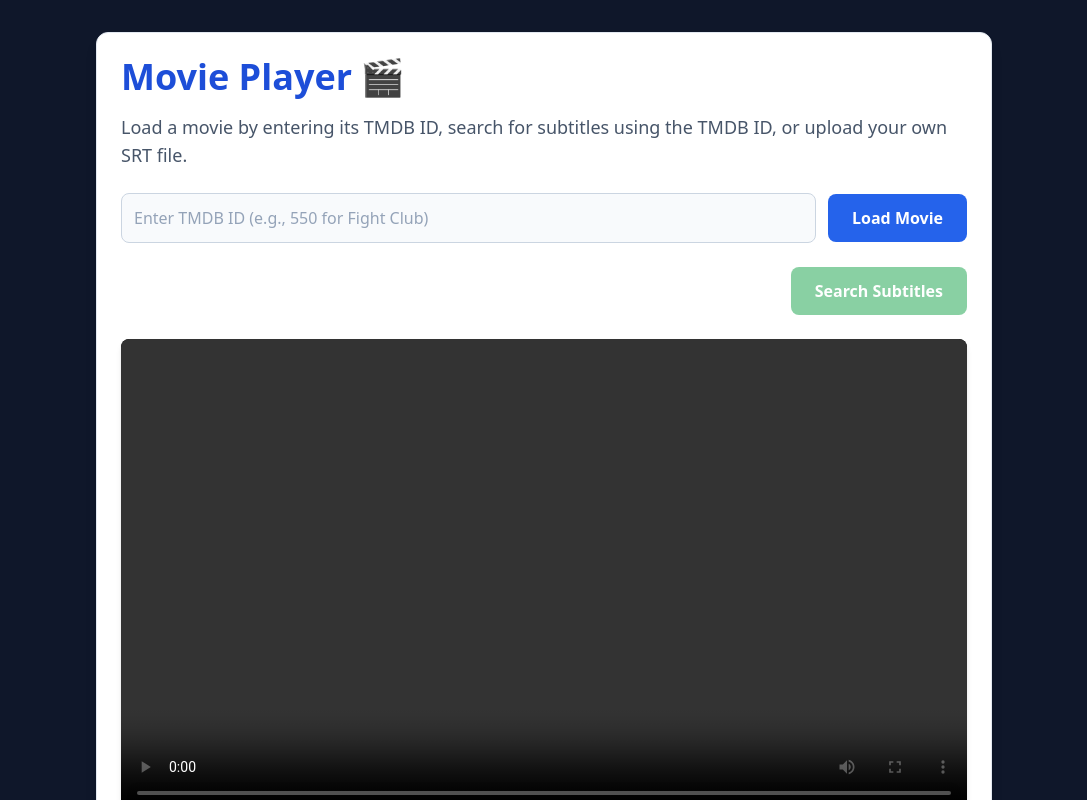
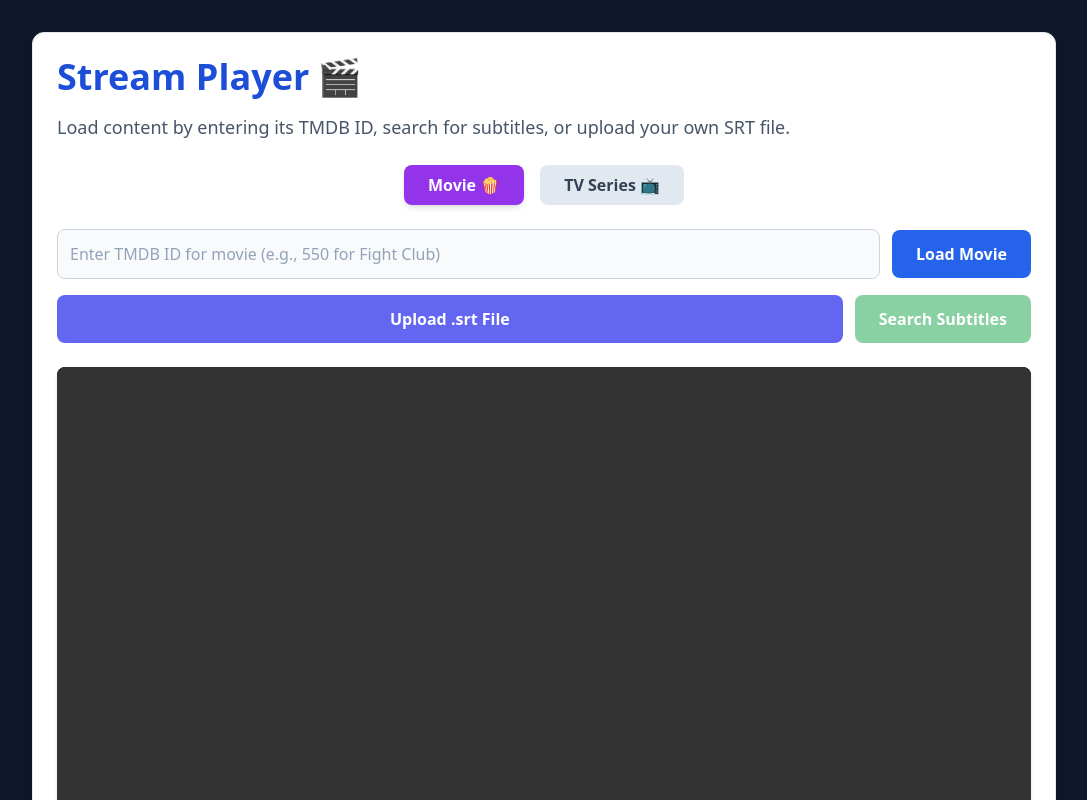
Before and after one commit to crixsz/movie-player, a React (Vite) app: page / in a window 1280 px wide. Shown: the top 800 px of the page, without its empty margins (96-1183 px from the left). Built offline with nearby package versions, Linux system fonts and the light colour scheme.

Commit message:
Refactor App component to support both movie and TV series content types, including dynamic TMDB ID handling, season and episode inputs, and improved error messaging.

```diff
--- a/src/App.jsx
+++ b/src/App.jsx
@@ -70,16 +70,19 @@ const CustomAlertModal = ({ message, onClose }) => {
 
 function App() {
   // State variables for TMDB ID, movie title, error messages, loading states, and URLs
-  const [tmdbId, setTmdbId] = useState(''); // Changed from movieId to tmdbId
-  const [videoTitle, setVideoTitle] = useState(''); // Title of the video to display
+  const [tmdbId, setTmdbId] = useState('');
+  const [videoTitle, setVideoTitle] = useState('');
   const [errorMessage, setErrorMessage] = useState('');
-  const [isLoading, setIsLoading] = useState(false); // For movie loading
-  const [subtitleVttUrl, setSubtitleVttUrl] = useState(null); // URL for the loaded VTT subtitle
-  const [streamUrl, setStreamUrl] = useState(null); // URL for the video stream
-  const [subtitleResults, setSubtitleResults] = useState([]); // Array to store subtitle search results
-  const [isSearchingSubtitles, setIsSearchingSubtitles] = useState(false); // For subtitle search loading
+  const [isLoading, setIsLoading] = useState(false);
+  const [subtitleVttUrl, setSubtitleVttUrl] = useState(null);
+  const [streamUrl, setStreamUrl] = useState(null);
+  const [subtitleResults, setSubtitleResults] = useState([]);
+  const [isSearchingSubtitles, setIsSearchingSubtitles] = useState(false);
+  const [contentType, setContentType] = useState('movie'); // State for 'movie' or 'tv'
+  const [season, setSeason] = useState(''); // New state for TV series season
+  const [episode, setEpisode] = useState(''); // New state for TV series episode
 
-  const playerRef = useRef(null); // Ref for the video player (not directly used in HlsPlayer, but kept for potential future use)
+  const playerRef = useRef(null);
 
   // Function to convert SRT subtitle format to VTT format
   const srtToVtt = (srtText) => {
@@ -137,62 +140,95 @@ function App() {
     reader.readAsText(file); // Read the uploaded file as text
   };
 
-  // Function to load a movie stream based on TMDB ID
-  const loadMovie = async () => {
-    if (!tmdbId) { // Use tmdbId
-      setErrorMessage('Please enter a TMDB ID.');
+  // Function to load content stream based on TMDB ID and content type
+  const loadContent = async () => {
+    if (!tmdbId) {
+      setErrorMessage(`Please enter a TMDB ID for the ${contentType}.`);
       return;
     }
 
-    setIsLoading(true); // Set loading state
-    setErrorMessage(''); // Clear previous errors
-    setStreamUrl(null); // Clear previous stream
-    setSubtitleVttUrl(null); // Clear previous subtitles
-    setSubtitleResults([]); // Clear previous subtitle search results
+    if (contentType === 'tv' && (!season || !episode)) {
+      setErrorMessage('Please enter both season and episode numbers for TV series.');
+      return;
+    }
+
+    setIsLoading(true);
+    setErrorMessage('');
+    setStreamUrl(null);
+    setSubtitleVttUrl(null);
+    setSubtitleResults([]);
 
     try {
-      const res = await fetch(`http://localhost:3000/play/${tmdbId}`); // Use tmdbId here
+      let res;
+      if (contentType === 'movie') {
+        res = await fetch(`http://localhost:3000/play/${tmdbId}`); // Movie API endpoint
+      } else { // contentType === 'tv'
+        res = await fetch(`http://localhost:3000/playtv/${tmdbId}/${season}/${episode}`); // TV Series API endpoint
+      }
+
       if (!res.ok) throw new Error(`HTTP error: ${res.status}`);
       const data = await res.json();
       if (!data.stream) throw new Error('No stream URL returned.');
 
-      setStreamUrl(data.stream); // Set the stream URL
-      setVideoTitle(data.movieName); // Set the video title from the response
+      setStreamUrl(data.stream);
+      setVideoTitle(data.movieName || data.tvName); // Use appropriate name from response
     } catch (err) {
       console.error(err);
-      setErrorMessage(err.message || 'Failed to load stream.');
+      setErrorMessage(err.message || `Failed to load ${contentType} stream.`);
     } finally {
-      setIsLoading(false); // Reset loading state
+      setIsLoading(false);
     }
   };
 
-  // Function to search for subtitles using the OpenSubtitles API proxy with tmdb_id
+  // Function to search for subtitles using the OpenSubtitles API proxy
   const searchSubtitles = async () => {
-    if (!tmdbId) { // Search using tmdbId, not movieTitle
-      setErrorMessage('Please load a movie first or enter a TMDB ID to search for subtitles.');
+    if (!tmdbId) {
+      setErrorMessage(`Please load a ${contentType} first or enter a TMDB ID to search for subtitles.`);
       return;
     }
 
-    setIsSearchingSubtitles(true); // Set subtitle search loading state
-    setErrorMessage(''); // Clear previous errors
-    setSubtitleResults([]); // Clear previous results
+    setIsSearchingSubtitles(true);
+    setErrorMessage('');
+    setSubtitleResults([]);
 
     try {
-      // Call the backend proxy for OpenSubtitles search, passing tmdb_id
-      const res = await fetch(`http://localhost:3000/subtitles/search?tmdb_id=${encodeURIComponent(tmdbId)}`);
+      let res;
+      if (contentType === 'tv') {
+        // For TV, use the new /tvsubtitles/search endpoint with season and episode
+        if (!season || !episode) {
+          setErrorMessage('Please enter both season and episode numbers for TV series.');
+          setIsSearchingSubtitles(false);
+          return;
+        }
+        const params = new URLSearchParams({
+          tmdb_id: tmdbId,
+          season_id: season,
+          episode_id: episode,
+          language: 'en', // You can make this dynamic if needed
+        });
+        res = await fetch(`http://localhost:3000/tvsubtitles/search?${params.toString()}`);
+      } else {
+        // For movies, use the old endpoint
+        const params = new URLSearchParams({
+          tmdb_id: tmdbId,
+          type: contentType,
+        });
+        res = await fetch(`http://localhost:3000/subtitles/search?${params.toString()}`);
+      }
+
       if (!res.ok) throw new Error(`HTTP error: ${res.status}`);
       const data = await res.json();
 
       if (data.data && data.data.length > 0) {
-        setSubtitleResults(data.data); // Store the subtitle results
+        setSubtitleResults(data.data);
       } else {
-        setErrorMessage('No subtitles found for this movie TMDB ID.');
+        setErrorMessage(`No subtitles found for this ${contentType} TMDB ID.`);
       }
     } catch (err) {
       console.error(err);
       setErrorMessage(err.message || 'Failed to search for subtitles.');
     } finally {
-      setIsSearchingSubtitles(false); // Reset subtitle search loading state
+      setIsSearchingSubtitles(false);
     }
   };
 
@@ -216,7 +252,7 @@ function App() {
       setSubtitleVttUrl(url); // Set the VTT URL for the video player
       setSubtitleResults([]); // Clear search results after a subtitle is loaded
     } catch (err) {
-      console.addError(err);
+      console.error(err);
       setErrorMessage(err.message || 'Failed to load subtitle from API.');
     } finally {
       setIsLoading(false); // Reset loading state
@@ -232,41 +268,116 @@ function App() {
 
   return (
     <div className="min-h-screen bg-slate-900 text-slate-800 p-4 sm:p-6 lg:p-8 flex items-center justify-center font-sans">
-      <div className="container max-w-4xl mx-auto p-6 bg-white rounded-xl shadow-lg border border-slate-200">
+      <div className="container max-w-5xl mx-auto p-6 bg-white rounded-xl shadow-lg border border-slate-200">
         <h1 className="text-3xl sm:text-4xl font-bold text-blue-700 mb-4 flex items-center">
-          Movie Player <span className="ml-2 text-4xl">🎬</span>
+          Stream Player <span className="ml-2 text-4xl">🎬</span>
         </h1>
         <p className="text-slate-600 mb-6 text-base sm:text-lg">
-          Load a movie by entering its TMDB ID, search for subtitles using the TMDB ID, or upload your own SRT file.
+          Load content by entering its TMDB ID, search for subtitles, or upload your own SRT file.
         </p>
-        <div className='text-slate-600 mb-2 text-xl font-semibold'>{videoTitle}</div>
-        {/* TMDB ID Input and Load Button */}
-        <div className="flex flex-col sm:flex-row items-stretch sm:items-center gap-3 mb-6">
-          <input
-            type="text"
-            value={tmdbId} // Use tmdbId
-            onChange={(e) => setTmdbId(e.target.value)} // Set tmdbId
-            placeholder="Enter TMDB ID (e.g., 550 for Fight Club)" // Updated placeholder
-            className="flex-grow p-3 border border-slate-300 rounded-lg focus:outline-none focus:ring-2 focus:ring-blue-500 bg-slate-50 text-slate-800 placeholder-slate-400 text-base"
-          />
+
+        {/* Content Type Selection */}
+        <div className="mb-6 flex justify-center gap-4">
           <button
-            onClick={loadMovie}
-            disabled={isLoading}
-            className="px-6 py-3 bg-blue-600 text-white font-semibold rounded-lg hover:bg-blue-800 transition-colors duration-200 focus:outline-none focus:ring-2 focus:ring-blue-500 focus:ring-opacity-50 disabled:opacity-50 disabled:cursor-not-allowed text-base"
+            onClick={() => {
+              setContentType('movie');
+              setTmdbId('');
+              setVideoTitle('');
+              setStreamUrl(null);
+              setSubtitleVttUrl(null);
+              setSubtitleResults([]);
+              setErrorMessage('');
+              setSeason(''); // Clear season/episode when switching
+              setEpisode('');
+            }}
+            className={`px-6 py-2 rounded-lg font-semibold transition-colors duration-200 ${
+              contentType === 'movie'
+                ? 'bg-purple-600 text-white shadow-md'
+                : 'bg-slate-200 text-slate-700 hover:bg-slate-300'
+            }`}
           >
-            {isLoading ? 'Loading Movie...' : 'Load Movie'}
+            Movie 🍿
+          </button>
+          <button
+            onClick={() => {
+              setContentType('tv');
+              setTmdbId('');
+              setVideoTitle('');
+              setStreamUrl(null);
+              setSubtitleVttUrl(null);
+              setSubtitleResults([]);
+              setErrorMessage('');
+              setSeason(''); // Clear season/episode when switching
+              setEpisode('');
+            }}
+            className={`px-6 py-2 rounded-lg font-semibold transition-colors duration-200 ${
+              contentType === 'tv'
+                ? 'bg-purple-600 text-white shadow-md'
+                : 'bg-slate-200 text-slate-700 hover:bg-slate-300'
+            }`}
+          >
+            TV Series 📺
           </button>
         </div>
 
-        {/* Subtitle Search Input and Button (now uses tmdbId implicitly for search API) */}
+        <div className='text-slate-600 mb-2 text-xl font-semibold'>{videoTitle}</div>
+
+        {/* TMDB ID Input and Load Button */}
+        <div className="flex flex-col sm:flex-row items-stretch sm:items-center gap-3 mb-4">
+          <input
+            type="text"
+            value={tmdbId}
+            onChange={(e) => setTmdbId(e.target.value)}
+            placeholder={`Enter TMDB ID for ${contentType} (e.g., ${contentType === 'movie' ? '550 for Fight Club' : '1399 for Game of Thrones'})`}
+            className="flex-grow p-3 border border-slate-300 rounded-lg focus:outline-none focus:ring-2 focus:ring-blue-500 bg-slate-50 text-slate-800 placeholder-slate-400 text-base"
+          />
+          {contentType === 'tv' && (
+            <>
+              <input
+                type="number"
+                value={season}
+                onChange={(e) => setSeason(e.target.value)}
+                placeholder="Season (e.g., 1)"
+                min="1"
+                className="w-24 p-3 border border-slate-300 rounded-lg focus:outline-none focus:ring-2 focus:ring-blue-500 bg-slate-50 text-slate-800 placeholder-slate-400 text-base"
+              />
+              <input
+                type="number"
+                value={episode}
+                onChange={(e) => setEpisode(e.target.value)}
+                placeholder="Episode (e.g., 1)"
+                min="1"
+                className="w-24 p-3 border border-slate-300 rounded-lg focus:outline-none focus:ring-2 focus:ring-blue-500 bg-slate-50 text-slate-800 placeholder-slate-400 text-base"
+              />
+            </>
+          )}
+          <button
+            onClick={loadContent}
+            disabled={isLoading || (contentType === 'tv' && (!tmdbId || !season || !episode))}
+            className="px-6 py-3 bg-blue-600 text-white font-semibold rounded-lg hover:bg-blue-800 transition-colors duration-200 focus:outline-none focus:ring-2 focus:ring-blue-500 focus:ring-opacity-50 disabled:opacity-50 disabled:cursor-not-allowed text-base"
+          >
+            {isLoading ? `Loading ${contentType === 'movie' ? 'Movie' : 'Episode'}...` : `Load ${contentType === 'movie' ? 'Movie' : 'Episode'}`}
+          </button>
+        </div>
+
+        {/* Subtitle Search Button and Upload */}
         <div className="flex flex-col sm:flex-row-reverse items-stretch sm:items-center gap-3 mb-6">
           <button
             onClick={searchSubtitles}
-            disabled={isSearchingSubtitles || isLoading || !tmdbId} // Disable if no TMDB ID
+            disabled={isSearchingSubtitles || isLoading || !tmdbId}
             className="px-6 py-3 bg-green-600 text-white font-semibold rounded-lg hover:bg-green-800 transition-colors duration-200 focus:outline-none focus:ring-2 focus:ring-green-500 focus:ring-opacity-50 disabled:opacity-50 disabled:cursor-not-allowed text-base"
           >
-            {isSearchingSubtitles ? 'Searching...' : 'Search Subtitles'} {/* Updated button text */}
+            {isSearchingSubtitles ? 'Searching...' : 'Search Subtitles'}
           </button>
+          <label className="flex-grow px-6 py-3 bg-indigo-500 text-white font-semibold rounded-lg hover:bg-indigo-700 transition-colors duration-200 focus:outline-none focus:ring-2 focus:ring-indigo-500 focus:ring-opacity-50 cursor-pointer text-base text-center">
+            Upload .srt File
+            <input
+              type="file"
+              accept=".srt"
+              onChange={handleSubtitleUpload}
+              className="hidden"
+            />
+          </label>
         </div>
 
         {/* Subtitle Search Results Display */}
@@ -275,14 +386,14 @@ function App() {
             <h3 className="text-lg font-semibold text-slate-700 mb-3">Found Subtitles:</h3>
             <ul className="space-y-2">
               {subtitleResults.map((sub) => (
-                <li key={sub.id} className="flex justify-between items-center p-2 bg-white rounded-md shadow-sm border border-slate-200"> {/* Use sub.id as key */}
+                <li key={sub.id} className="flex justify-between items-center p-2 bg-white rounded-md shadow-sm border border-slate-200">
                   <span className="text-slate-700 text-sm flex-grow mr-4">
-                    <span className="font-medium">{sub.attributes.language}</span> - {sub.attributes.movie_name || sub.attributes.title} {/* Access attributes */}
-                    {sub.attributes.release && <span className="text-slate-500 ml-2 text-xs">({sub.attributes.release})</span>} {/* Access attributes */}
+                    <span className="font-medium">{sub.attributes.language}</span> - {sub.attributes.movie_name || sub.attributes.title || 'N/A'}
+                    {sub.attributes.release && <span className="text-slate-500 ml-2 text-xs"> ({sub.attributes.release})</span>}
                   </span>
                   <button
                     onClick={() => loadSubtitleFromApi(sub.attributes.files?.[0]?.file_id)}
-                    disabled={isLoading} // Disable while any loading is active
+                    disabled={isLoading}
                     className="ml-4 px-4 py-2 bg-indigo-600 text-white text-sm rounded-md hover:bg-indigo-800 transition-colors duration-200 disabled:opacity-50"
                   >
                     Load
@@ -292,9 +403,9 @@ function App() {
             </ul>
           </div>
         )}
+
         {/* Video Player Section */}
-        {//streamUrl &&
-        (
+        {(
           <div className="w-full bg-black rounded-lg overflow-hidden shadow-md aspect-video">
             <HlsPlayer src={streamUrl} subtitles={subtitleVttUrl} />
           </div>
```
